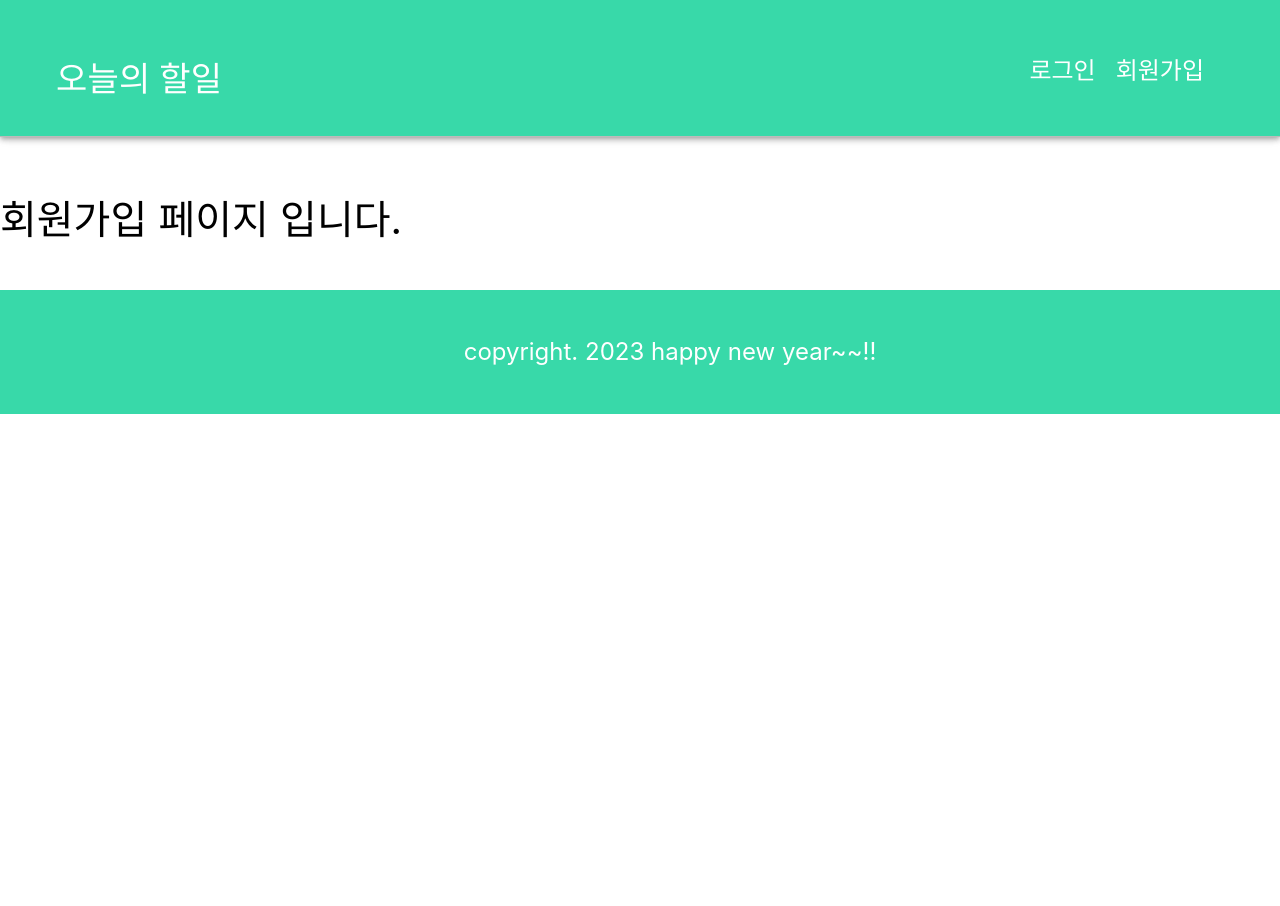
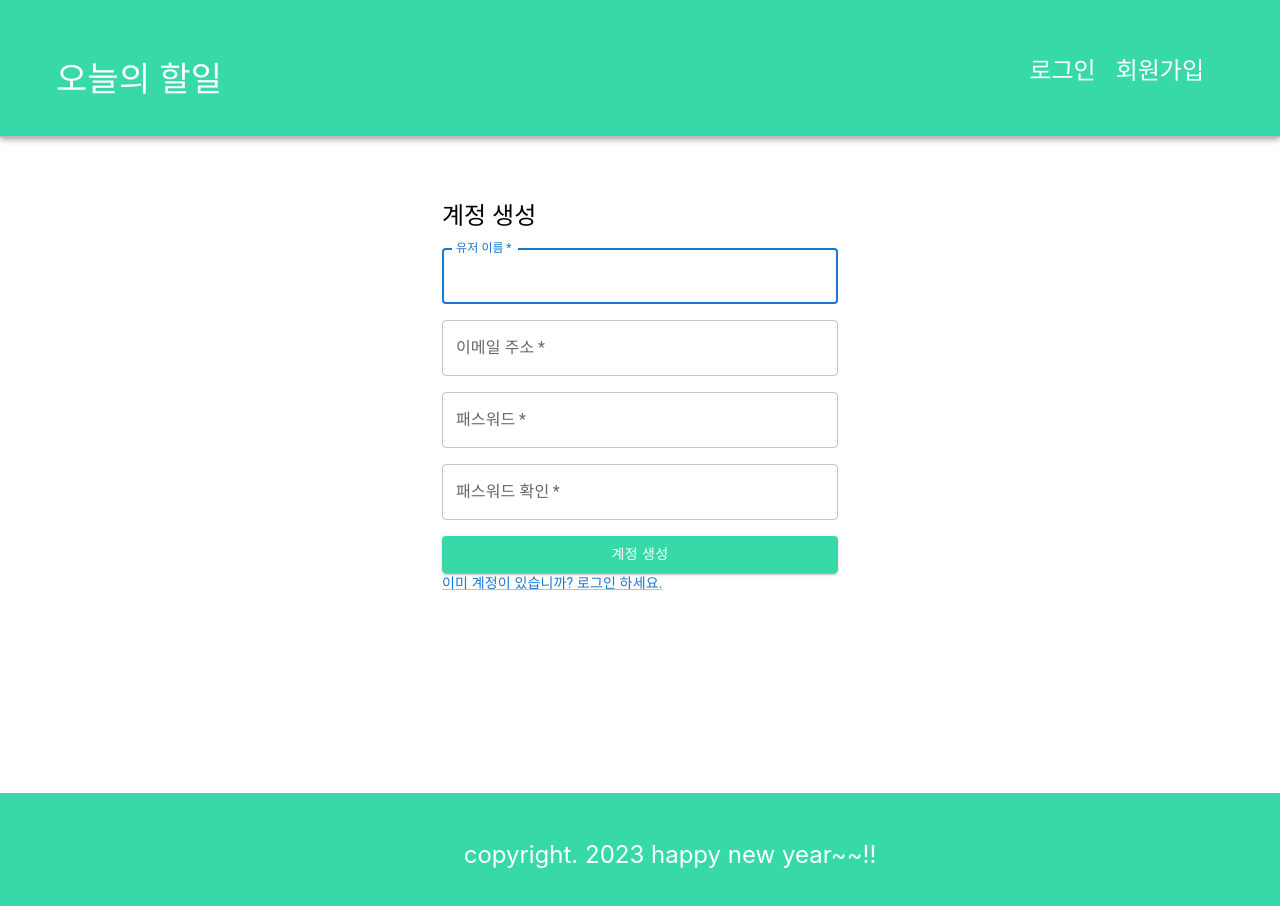
Before and after one commit to 1roo/react-todo-app, a React (Create React App) app: page /join in a window 1280 px wide. Shown: the top 906 px of the page. Before the commit the page ends 800 px from the top, so only its background shows below. Built offline with nearby package versions, Linux system fonts and the light colour scheme.

Commit message:
회원가입 입력값 검증 1

```diff
--- a/src/component/user/Join.js
+++ b/src/component/user/Join.js
@@ -1,11 +1,257 @@
-import React from 'react'
+import React, { useState } from 'react'
+import {Button, Container, Grid,
+    TextField, Typography, Link} from "@mui/material";
 
 const Join = () => {
-  return (
-    <div style ={{marginTop: '200px', fontSize: '40px'}}>
-        회원가입 페이지 입니다.
-    </div>
-  )
+
+    //상태변수로 회원가입 입력값 관리
+    const [userValue, setUserValue] = useState({
+        userName: '',
+        password: '',
+        email: ''
+    });
+
+    //검증 메세지에 대한 상태변수 관리
+    const [message, setMessage] = useState({
+        userName: '',
+        password: '',
+        passwordCheck: '',
+        email: ''
+    });
+
+    //검증 완료 체크에 대한 상태변수 관리
+    const [correct, setCorrect] = useState({
+        userName: false,
+        password: false,
+        passwordCheck: false,
+        email: false
+    });
+
+    //검증 데이터를 상태변수에 저장하는 함수
+    const saveInputState = ({key, inputVal, flag, msg}) => {
+
+        inputVal !== 'pass' && setUserValue({ //useState로 관리되는건 항상 setter로~
+            //userValue들 중 다른 값들은 그대로 유지하고 userName만 inputVal로 교체. (구조 분해 할당)
+            ...userValue,
+            [key]: inputVal
+        });
+
+        setMessage({
+            ...message,
+            // [] 안에 변수명을 주지 않으면 변수명을 새로운 프로퍼티로 해석해서 넣어버리기 때문에
+            // 변수 값으로 인식시키기 위해 [] 안에 변수명을 작성.
+            [key]: msg
+        });
+
+        setCorrect({
+            ...correct,
+            [key]: flag
+        });
+    }
+
+    //이름 입력창 체인지 이벤트 핸들러
+    const nameHandler = e => {
+
+        //입력한 값을 상태변수에 저장
+        // console.log(e.target.value); //useState로 관리되는건 항상 setter로~
+
+        const nameRegex = /^[가-힣]{2,5}$/;
+
+        const inputVal = e.target.value;
+        //입력값 검증
+        let msg; //검증 메세지를 저장할 변수
+        let flag = false; //입력값 검증 체크 변수
+
+        if(!inputVal) {
+            msg = '유저 이름은 필수입니다.';
+        } else if(!nameRegex.test(inputVal)) { //inputVal이 nameRegex(정규표현식)랑 일치하면 true, 불일치면 false
+            msg = '2~5글자 사이의 한글로 작성하세요.';
+        } else {
+            msg = '사용 가능한 이름입니다.'
+            flag = true;
+        }
+
+        saveInputState({
+            key : 'userName',
+            //객체 프로퍼티에 세팅하는 변수의 이름이 키값과 동일한 경우 콜론 생략 가능.
+            // inputVal : inputVal,
+            inputVal,
+            msg,
+            flag
+        })
+
+    }
+
+    //이메일 입력창 체인지 이벤트 핸들러
+    const emailHandler = e => {
+
+        const inputVal = e.target.value;
+
+        setUserValue({
+            ...userValue,
+            email: inputVal
+        });
+    };
+
+    //비밀번호 입력창 체인지 이벤트 핸들러
+    const passwordHandler = e => {
+
+        //패스워드가 변경되면 패스워드 확인란을 비우기
+        document.getElementById('password-check').value = '';
+        document.getElementById('check-span').textContent = '';
+
+        setMessage({...message, passwordCheck: ''});
+        setCorrect({...correct, passwordCheck: ''});
+
+        const inputVal = e.target.value;
+
+        const pwRegex = /^(?=.*[A-Za-z])(?=.*\d)(?=.*[$@$!%*#?&])[A-Za-z\d$@$!%*#?&]{8,20}$/;
+
+        //검증 시작
+        let msg, flag = false;
+        if(!inputVal) { //패스워드 안적음
+            msg = '비밀번호는 필수입니다.';
+        } else if(!pwRegex.test(inputVal)) {
+            msg = '8글자 이상의 영문, 숫자, 특수문자를 포함해 주세요.';
+        } else {
+            msg = '사용 가능한 비밀번호입니다.';
+            flag = true;
+        }
+
+        saveInputState({
+            key: 'password',
+            inputVal,
+            msg,
+            flag
+        });
+
+    };
+
+    const pwCheckHandler = e => {
+        //검증 시작
+        let msg, flag = false;
+        if(!e.target.value) {
+            msg = '비밀번호 확인란은 필수입니다.';
+        } else if(userValue.password !== e.target.value) {
+            msg = '패스워드가 일치하지 않습니다.';
+        } else {
+            msg = '패스워드가 일치합니다.';
+            flag = true;
+        }
+
+        saveInputState({
+            key: 'passwordCheck',
+            inputVal: 'pass',
+            msg,
+            flag
+        });
+    };
+
+
+    const joinButtonClickHandler = e => {
+        e.preventDefault();
+
+        // const $nameInput = document.getElementById('username');
+        // console.log($nameInput.value);
+        console.log(userValue);
+    };
+
+    return (
+        <Container component="main" maxWidth="xs" style={{ margin: "200px auto" }}>
+            <form noValidate>
+                <Grid container spacing={2}>
+                    <Grid item xs={12}>
+                        <Typography component="h1" variant="h5">
+                            계정 생성
+                        </Typography>
+                    </Grid>
+                    <Grid item xs={12}>
+                        <TextField
+                            autoComplete="fname"
+                            name="username"
+                            variant="outlined"
+                            required
+                            fullWidth
+                            id="username"
+                            label="유저 이름"
+                            autoFocus
+                            onChange={nameHandler}
+                        />
+                        <span style={
+                            correct.userName ? {color : 'green'} : {color : 'red'}
+                        }>{message.userName}</span>
+                    </Grid>
+                    <Grid item xs={12}>
+                        <TextField
+                            variant="outlined"
+                            required
+                            fullWidth
+                            id="email"
+                            label="이메일 주소"
+                            name="email"
+                            autoComplete="email"
+                            onChange={emailHandler}
+                        />
+                        <span style={
+                            correct.email ? {color : 'green'} : {color : 'red'}
+                        }>{message.email}</span>
+                    </Grid>
+                    <Grid item xs={12}>
+                        <TextField
+                            variant="outlined"
+                            required
+                            fullWidth
+                            name="password"
+                            label="패스워드"
+                            type="password"
+                            id="password"
+                            autoComplete="current-password"
+                            onChange={passwordHandler}
+                        />
+                        <span style={
+                            correct.password ? {color : 'green'} : {color : 'red'}
+                        }>{message.password}</span>
+                    </Grid>
+
+                    <Grid item xs={12}>
+                        <TextField
+                            variant="outlined"
+                            required
+                            fullWidth
+                            name="password-check"
+                            label="패스워드 확인"
+                            type="password"
+                            id="password-check"
+                            autoComplete="check-password"
+                            onChange={pwCheckHandler}
+                        />
+                        <span id="check-span" style={
+                            correct.passwordCheck ? {color : 'green'} : {color : 'red'}
+                        }>{message.passwordCheck}</span>
+                    </Grid>
+
+                    <Grid item xs={12}>
+                        <Button
+                          type="submit"
+                          fullWidth
+                          variant="contained"
+                          style={{background: '#38d9a9'}}
+                          onClick={joinButtonClickHandler}
+                        >
+                            계정 생성
+                        </Button>
+                    </Grid>
+                </Grid>
+                <Grid container justify="flex-end">
+                    <Grid item>
+                        <Link href="/login" variant="body2">
+                            이미 계정이 있습니까? 로그인 하세요.
+                        </Link>
+                    </Grid>
+                </Grid>
+            </form>
+        </Container>
+      );
 }
 
 export default Join;
```
